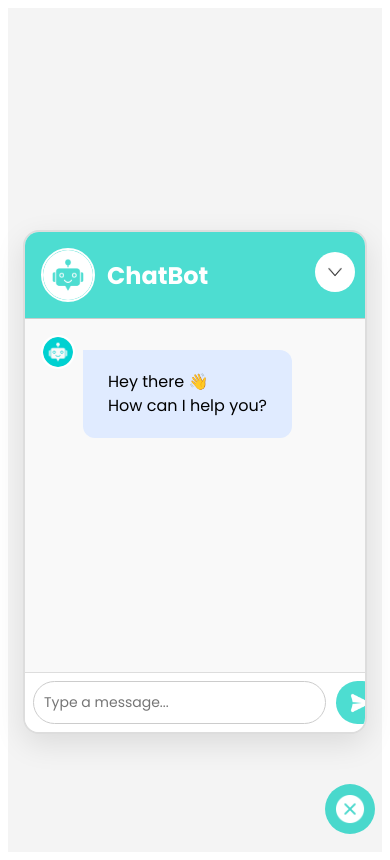
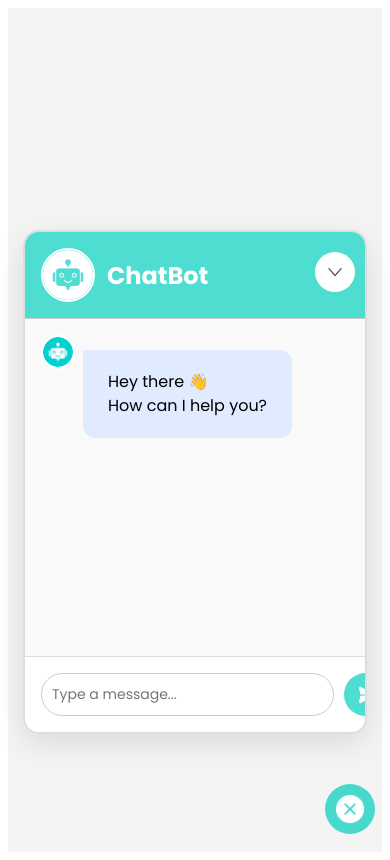
Before and after one commit to Hyazeez/AI-Chatbot, a React (Vite) app: page / in a window 390 px wide. Both pictures are taken after a click on the button 350 px from the left and 809 px from the top of the page. Built offline with nearby package versions, Linux system fonts and the light colour scheme.

Commit message:
update components

```diff
--- a/src/App.css
+++ b/src/App.css
@@ -187,7 +187,7 @@
 
 .message-input {
   flex: 1;
-  padding: 10px 12px;
+  padding: 10px 0px 10px 10px;
   border-radius: 25px;
   border: 1px solid #ccc;
   font-size: 1rem;
@@ -196,7 +196,7 @@
 .send-btn {
   background-color: #4dddd1;
   border: none;
-  padding: 10px 12px;
+  padding: 10px 14px;
   border-radius: 30px;
   cursor: pointer;
   display: flex;
@@ -251,3 +251,19 @@
     font-size: 16px;
   }
 }
+
+@media screen and (max-width: 600px) {
+  .message-input {
+    font-size: 14px;
+    padding: 10px 14px;
+  }
+
+  .send-btn img {
+    width: 18px;
+    height: 18px;
+  }
+
+  .chat-form {
+    padding: 8px;
+  }
+}
```
